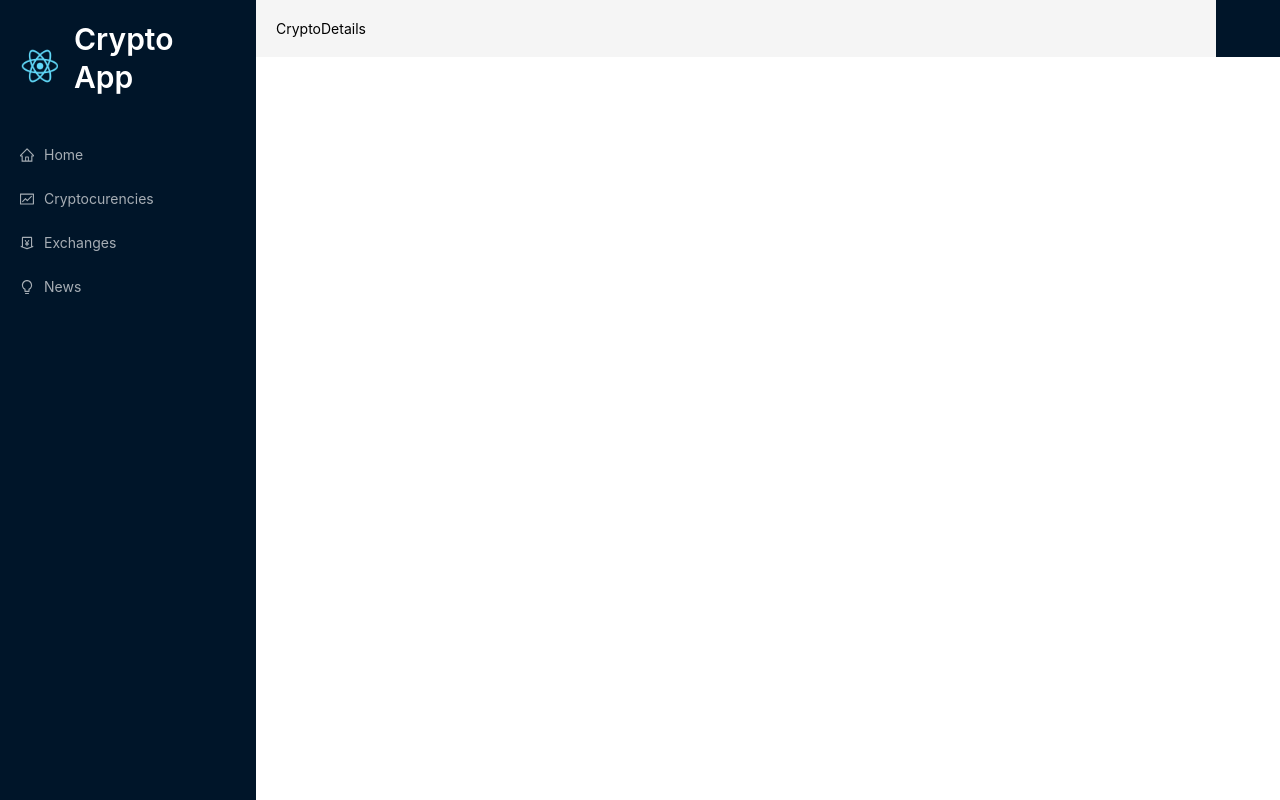
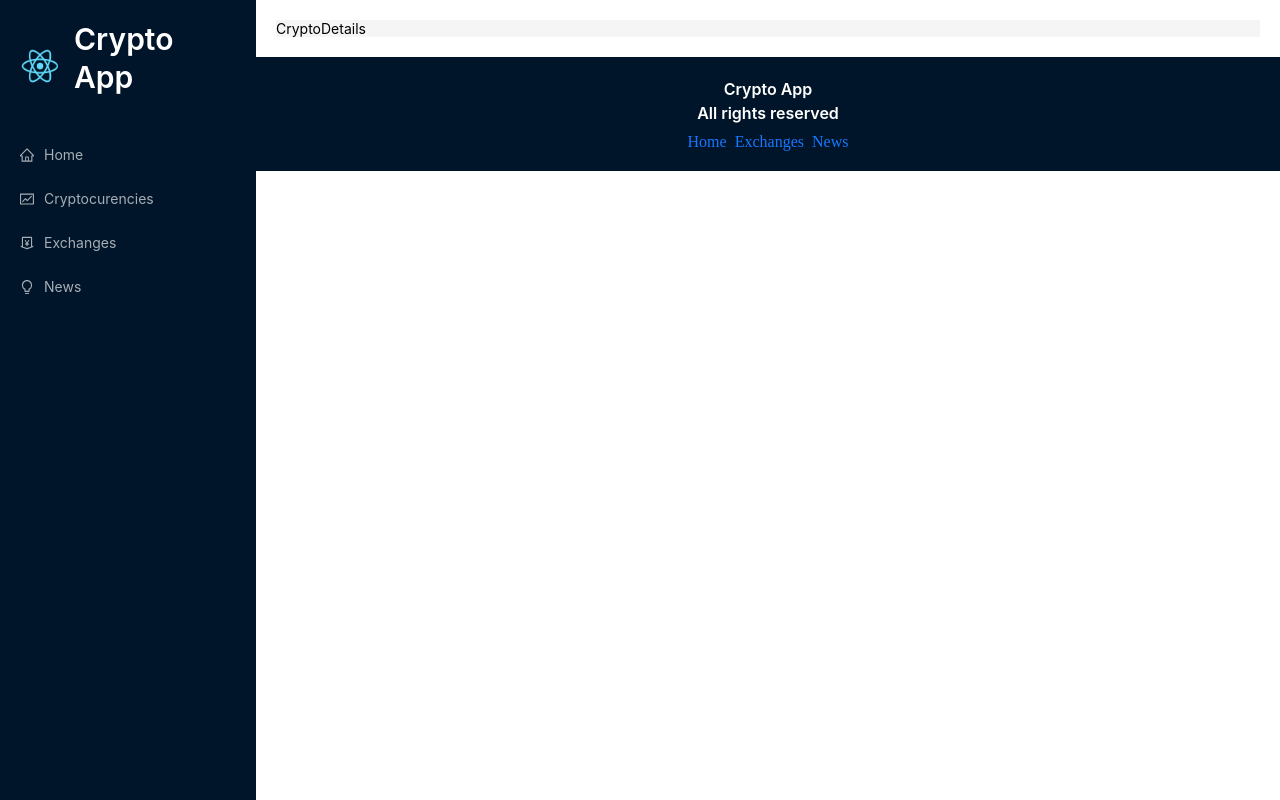
Before and after one commit to alinbrg/crypto-app, a React (Create React App) app: page /crypto/1 in a window 1280 px wide. Built offline with nearby package versions, Linux system fonts and the light colour scheme.

Commit message:
fixed main layout and its styles

```diff
--- a/src/App.css
+++ b/src/App.css
@@ -16,23 +16,16 @@
 a:hover {
 	color: var(--pink) !important;
 }
-
-.app {
-	display: flex;
-	overflow: hidden;
-}
 .app {
 	display: grid;
-	grid-template-columns: 20% 75% 5%;
+	grid-template-columns: 20% 80%;
+	grid-template-areas:
+		"nav main"
+		"nav footer";
 }
-.navbar {
-	/* flex: 0.2; */
-	/* background-color: rgb(0, 21, 41); */
-}
-
-.main {
-	/* flex: 0.8; */
-	width: 100%;
+footer {
+	grid-area: footer;
+	margin-top: auto;
 }
 .routes {
 	padding: 20px;
@@ -79,29 +72,16 @@ a:hover {
 
 @media screen and (max-width: 1024px) {
 	.app {
-		flex-direction: column;
-		overflow: hidden;
 		grid-template-columns: 1fr;
-	}
-
-	.navbar {
-		flex: 1;
-	}
-
-	.main {
-		flex: 1;
-		margin-top: 90px;
-		margin-top: 0;
-		margin-left: 0px;
-		margin-right: 10px;
+		grid-template-areas:
+			"header"
+			"main"
+			"footer";
 	}
 
 	.nav-container {
-		height: 8vh;
+		width: 100%;
 		height: unset;
-		position: fixed;
-		width: 100%;
-		z-index: 100;
 		background-color: var(--bgSecondary);
 		position: static;
 	}
--- a/src/App.js
+++ b/src/App.js
@@ -1,5 +1,5 @@
-import { Switch, Route, Link, Routes } from "react-router-dom";
-import { Layout, Typography, Space } from "antd";
+import { Route, Link, Routes } from "react-router-dom";
+import { Typography, Space } from "antd";
 import {
 	Navbar,
 	Homepage,
@@ -14,27 +14,34 @@ import "./App.css";
 export default function App() {
 	return (
 		<div className="app">
-			<nav className="navbar">
+			<header className="navbar">
 				<Navbar />
-			</nav>
+			</header>
 			<main className="main">
-				<Layout>
 				<div className="routes">
 					<Routes>
 						<Route path="/" element={<Homepage />} />
-
 						<Route path="/exchanges" element={<Exchanges />} />
-
 						<Route path="/cryptocurencies" element={<Cryptocurencies />} />
-
 						<Route path="/crypto/:coinId" element={<CryptoDetails />} />
-
 						<Route path="/news" element={<News />} />
 					</Routes>
 				</div>
-				</Layout>
 			</main>
-			<div className="footer"></div>
+			<footer className="footer">
+				<Typography.Title
+					level={5}
+					style={{ color: "white", textAlign: "center" }}
+				>
+					Crypto App <br />
+					All rights reserved
+				</Typography.Title>
+				<Space>
+					<Link to="/">Home</Link>
+					<Link to="/exchanges">Exchanges</Link>
+					<Link to="/news">News</Link>
+				</Space>
+			</footer>
 		</div>
 	);
 }
--- a/src/components/CryptoDetails.jsx
+++ b/src/components/CryptoDetails.jsx
@@ -1,5 +1,6 @@
+import { Layout } from "antd";
 import React from "react";
 
 export default function CryptoDetails() {
-	return <div>CryptoDetails</div>;
+	return <Layout>CryptoDetails</Layout>;
 }
--- a/src/components/Cryptocurencies.jsx
+++ b/src/components/Cryptocurencies.jsx
@@ -1,5 +1,6 @@
+import { Layout } from "antd";
 import React from "react";
 
 export default function Cryptocurencies() {
-	return <div>Cryptocurencies</div>;
+	return <Layout>Cryptocurencies</Layout>;
 }
--- a/src/components/Exchanges.jsx
+++ b/src/components/Exchanges.jsx
@@ -1,5 +1,6 @@
+import { Layout } from "antd";
 import React from "react";
 
 export default function Exchanges() {
-	return <div>Exchanges</div>;
+	return <Layout>Exchanges</Layout>;
 }
--- a/src/components/Homepage.jsx
+++ b/src/components/Homepage.jsx
@@ -1,5 +1,6 @@
+import { Layout } from "antd";
 import React from "react";
 
 export default function Homepage() {
-	return <div>Homepage</div>;
+	return <Layout>Homepage</Layout>;
 }
--- a/src/components/Navbar.jsx
+++ b/src/components/Navbar.jsx
@@ -19,6 +19,7 @@ export default function Navbar() {
 				</Typography.Title>
 				{/* <Button className="menu-control-container"></Button> */}
 			</div>
+			<nav>
 				<Menu theme="dark">
 					<Menu.Item icon={<HomeOutlined />}>
 						<Link to="/">Home</Link>
@@ -33,6 +34,7 @@ export default function Navbar() {
 						<Link to="/news">News</Link>
 					</Menu.Item>
 				</Menu>
+			</nav>
 		</div>
 	);
 }
--- a/src/components/News.jsx
+++ b/src/components/News.jsx
@@ -1,5 +1,6 @@
+import { Layout } from "antd";
 import React from "react";
 
 export default function News() {
-	return <div>News</div>;
+	return <Layout>News</Layout>;
 }
```
Lines whose indentation alone changed are shown as unchanged.
